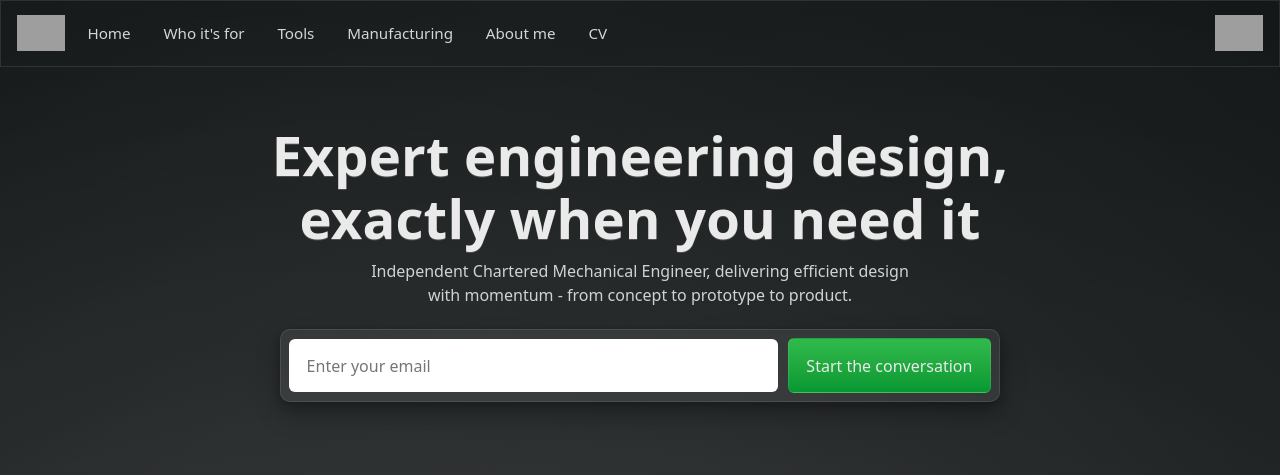
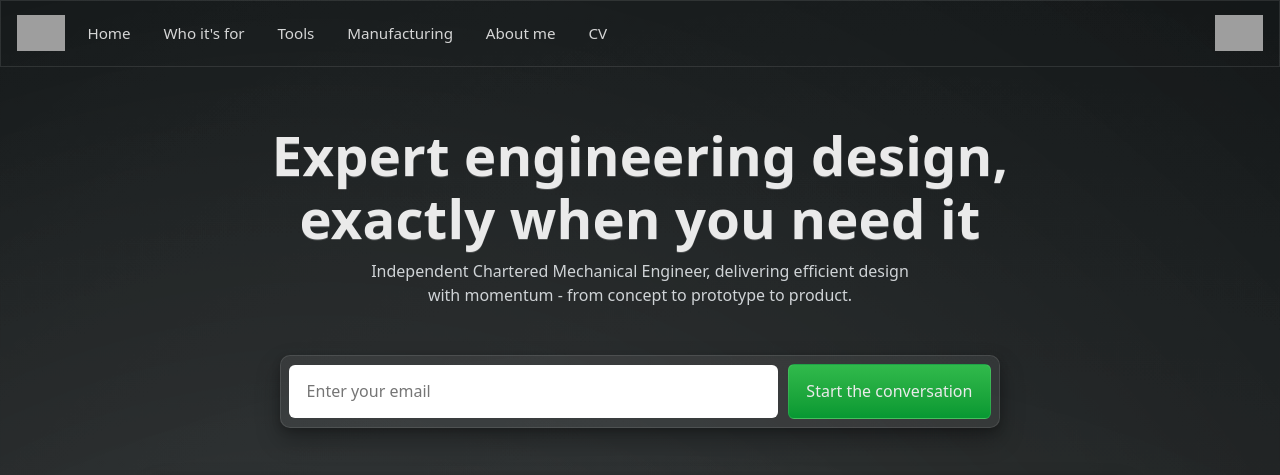
Before and after one commit to JamesAIzzard/jamesaizzard.github.io, a Jekyll site: the page built from index.html, in a window 1280 px wide and 1400 px high. Shown: the top 475 px of the window. Built offline with Jekyll 4.4.1, drawn with Linux system fonts in a browser that asks for light colours; some web fonts are replaced; grey boxes are pictures that could not be loaded.

Commit message:
Update CTA margin for improved layout consistency

```diff
--- a/_sass/components/_cta.scss
+++ b/_sass/components/_cta.scss
@@ -3,7 +3,7 @@
   grid-template-columns: 1fr;
   gap: 0.6rem;
   width: min(720px, 100%);
-  margin: 1.2rem auto 6.6rem;
+  margin: 3rem auto 3rem;
   background: rgba(255, 255, 255, 0.07);
   padding: 0.5rem;
   border-radius: 10px;
```
